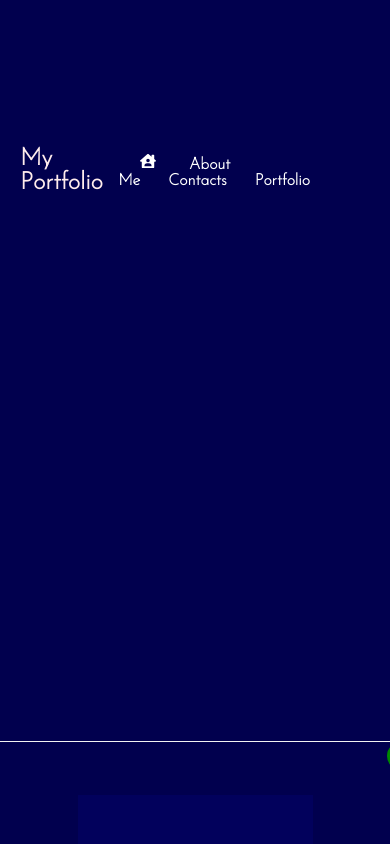
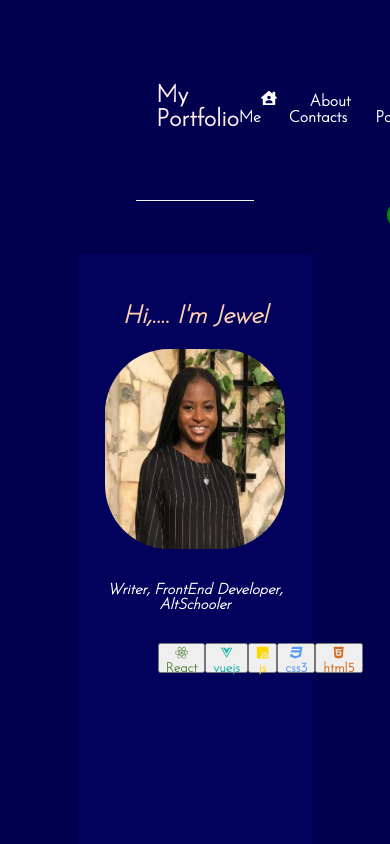
Before and after one commit to Jeweleni/My-Portfolio-, a React (Create React App) app: page / in a window 390 px wide. Shown: the top 844 px of the page. Built offline with nearby package versions, Linux system fonts and the light colour scheme.

Commit message:
screen adjustment

```diff
--- a/src/index.css
+++ b/src/index.css
@@ -494,7 +494,7 @@
 
 @media only screen and (max-width: 400px) {
   .navbar{
-    width: 90%;
-    height: 90%;
+    width: 20%;
+    height: 10%;
   }
 }
```
